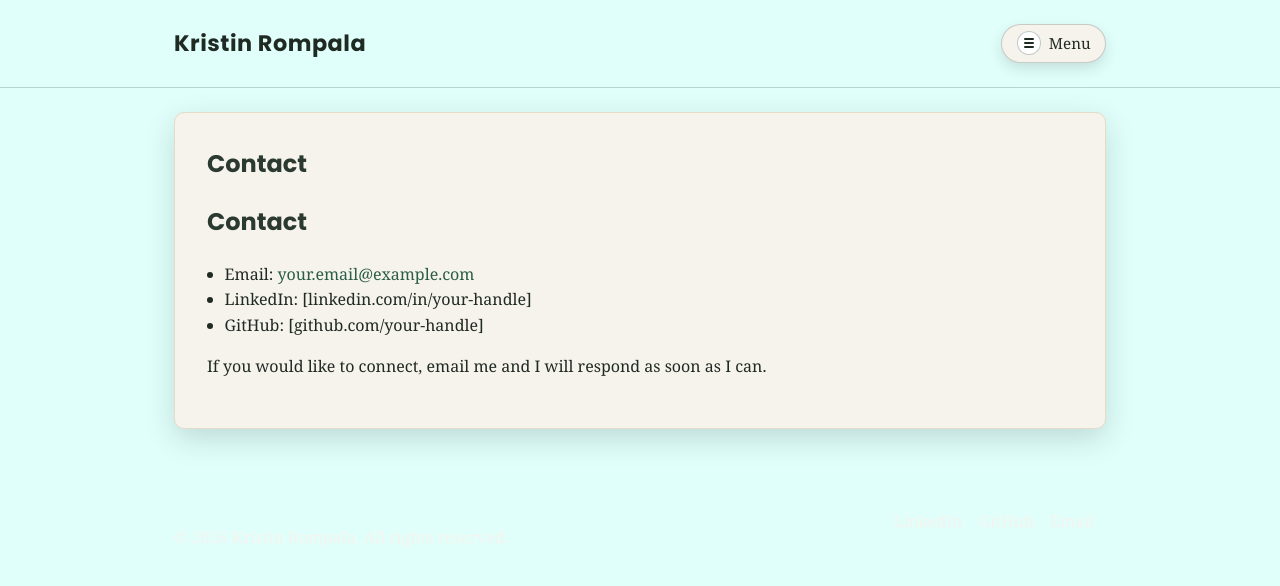
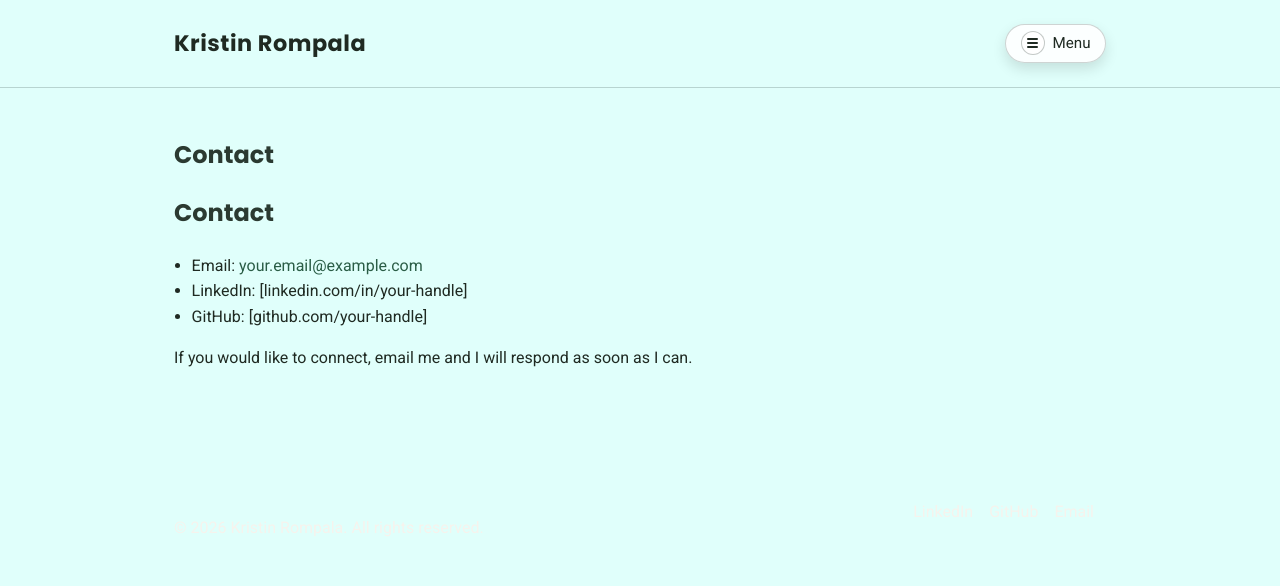
Before and after one commit to rompk371/rompk371.github.io, a Jekyll site: the page built from contact.md, in a window 1280 px wide. Shown: the top 586 px of the page. Built offline with Jekyll 4.4.1, drawn with Linux system fonts in a browser that asks for light colours.

Commit message:
card backgrounds removed, body fonts changed

```diff
--- a/_layouts/default.html
+++ b/_layouts/default.html
@@ -7,7 +7,7 @@
     <meta name="description" content="{{ site.description }}" />
     <link rel="preconnect" href="https://fonts.googleapis.com" />
     <link rel="preconnect" href="https://fonts.gstatic.com" crossorigin />
-    <link href="https://fonts.googleapis.com/css2?family=Poppins:wght@400;600;700&display=swap" rel="stylesheet" />
+    <link href="https://fonts.googleapis.com/css2?family=Poppins:wght@400;600;700&family=Roboto:wght@300;400;500&display=swap" rel="stylesheet" />
     <link rel="stylesheet" href="{{ '/assets/css/style.css' | relative_url }}" />
   </head>
   <body class="{% if page.url == '/' %}home{% endif %}">
--- a/assets/css/style.css
+++ b/assets/css/style.css
@@ -14,7 +14,7 @@
 
 body {
   margin: 0;
-  font-family: "Georgia", "Times New Roman", serif;
+  font-family: "Roboto", "Helvetica Neue", Arial, sans-serif;
   background: #E0FFFB;
   color: var(--text);
   line-height: 1.6;
@@ -93,7 +93,7 @@ a:focus-visible {
 .menu-button {
   font-family: inherit;
   font-size: 0.95rem;
-  background: #f6f3ed;
+  background: rgba(255, 255, 255, 0.9);
   color: #1f2a22;
   border: 1px solid rgba(20, 40, 35, 0.2);
   border-radius: 999px;
@@ -106,7 +106,7 @@ a:focus-visible {
 }
 
 .menu-button:hover {
-  background: #efe8dc;
+  background: rgba(255, 255, 255, 1);
 }
 
 .menu-button:focus-visible {
@@ -141,7 +141,7 @@ a:focus-visible {
   top: calc(100% + 0.6rem);
   left: 0;
   min-width: 220px;
-  background: #fdfbf6;
+  background: rgba(255, 255, 255, 0.96);
   border: 1px solid var(--border);
   border-radius: 10px;
   padding: 0.6rem;
@@ -181,18 +181,10 @@ a:focus-visible {
 }
 
 .panel {
-  background: var(--panel);
-  border: 1px solid var(--border);
-  border-radius: 10px;
-  padding: 2rem;
-  box-shadow: 0 10px 30px rgba(0, 0, 0, 0.15);
-}
-
-.home .panel {
   background: transparent;
   border: none;
   border-radius: 0;
-  padding: 0;
+  padding: 1.5rem 0 2rem;
   box-shadow: none;
 }
 
```
